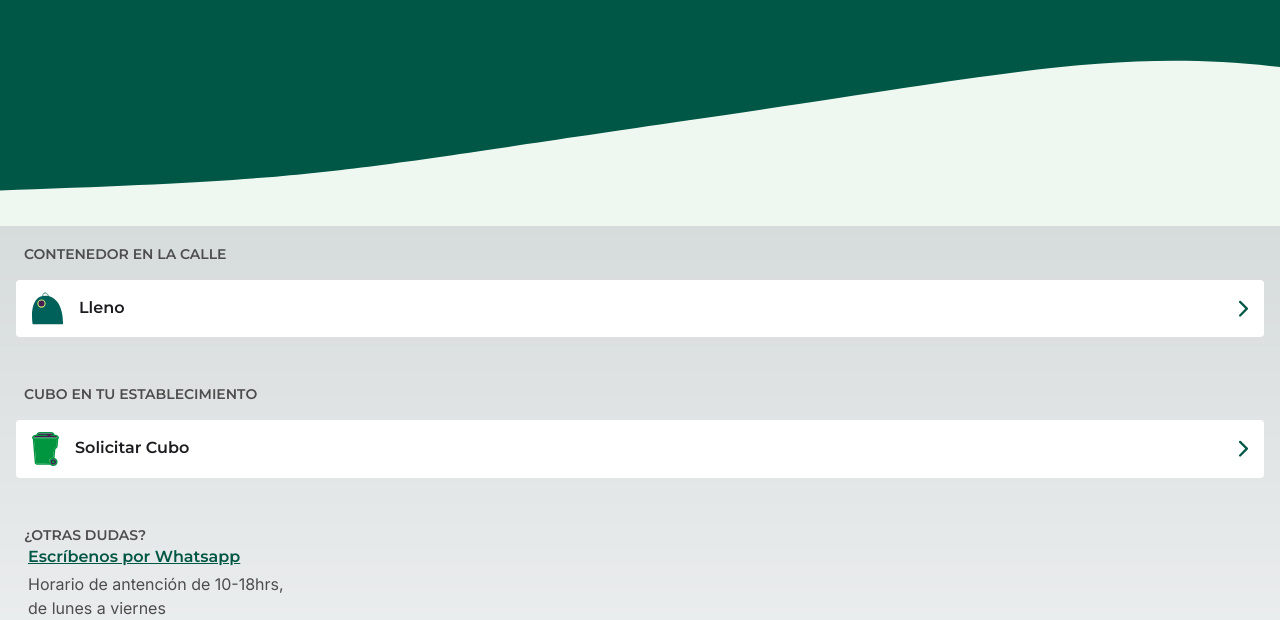
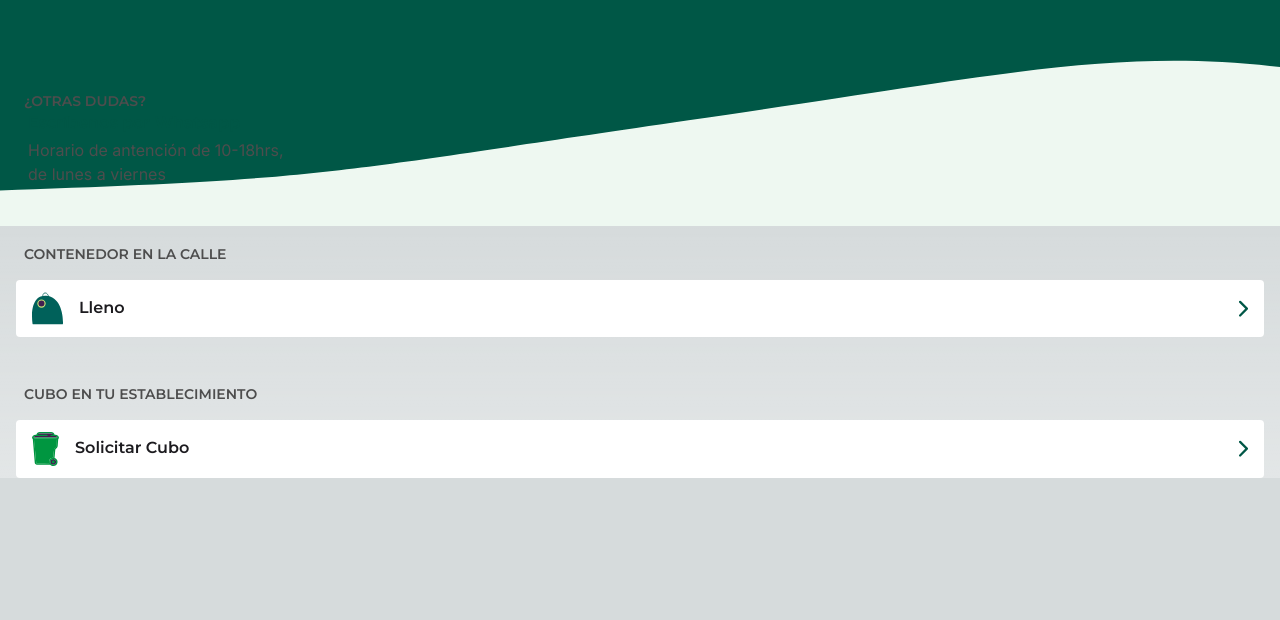
Before and after one commit to JavierVLAB/ecopunto, a Next.js app: page /local in a window 1280 px wide. Shown: the part 574-1194 px from the top of the page. After the commit the page ends 1052 px from the top, so only its background shows below. Built offline with nearby package versions, Linux system fonts and the light colour scheme.

Commit message:
update whatsapp

```diff
--- a/app/contenedor/page.jsx
+++ b/app/contenedor/page.jsx
@@ -132,11 +132,13 @@ export default function Contenedor() {
 
         </div>
 
-        <p className="font_caption text-grey05 mt-12 ms-6">¿OTRAS DUDAS?</p>
+        <div className="fixed bottom-10">
+          <p className="font_caption text-grey05 mt-12 ms-6">¿OTRAS DUDAS?</p>
 
-        <div className="px-7">
-          <Link href="/confirmacion" className="font_h3 text-ecovidrio_dark mt-1 underline">Escríbenos por Whatsapp</Link>
-          <p className="font_body_secundary text-grey05 mt-1">Horario de antención de 10-18hrs, <br/>de lunes a viernes</p>
+          <div className="px-7">
+            <Link href="/confirmacion" className="font_h3 text-ecovidrio_dark mt-1 underline">Escríbenos por Whatsapp</Link>
+            <p className="font_body_secundary text-grey05 mt-1">Horario de antención de 10-18hrs, <br/>de lunes a viernes</p>
+          </div>
         </div>
       </main>
 
--- a/app/local/page.tsx
+++ b/app/local/page.tsx
@@ -128,12 +128,13 @@ export default function Local() {
           />
 
         </Link>
+        <div className="fixed bottom-10">
+          <p className="font_caption text-grey05 mt-12 ms-6">¿OTRAS DUDAS?</p>
 
-        <p className="font_caption text-grey05 mt-12 ms-6">¿OTRAS DUDAS?</p>
-
-        <div className="px-7">
-          <Link href="/confirmacion" className="font_h3 text-ecovidrio_dark mt-1 underline">Escríbenos por Whatsapp</Link>
-          <p className="font_body_secundary text-grey05 mt-1">Horario de antención de 10-18hrs, <br/>de lunes a viernes</p>
+          <div className="px-7">
+            <Link href="/confirmacion" className="font_h3 text-ecovidrio_dark mt-1 underline">Escríbenos por Whatsapp</Link>
+            <p className="font_body_secundary text-grey05 mt-1">Horario de antención de 10-18hrs, <br/>de lunes a viernes</p>
+          </div>
         </div>
       </main>
 
```
